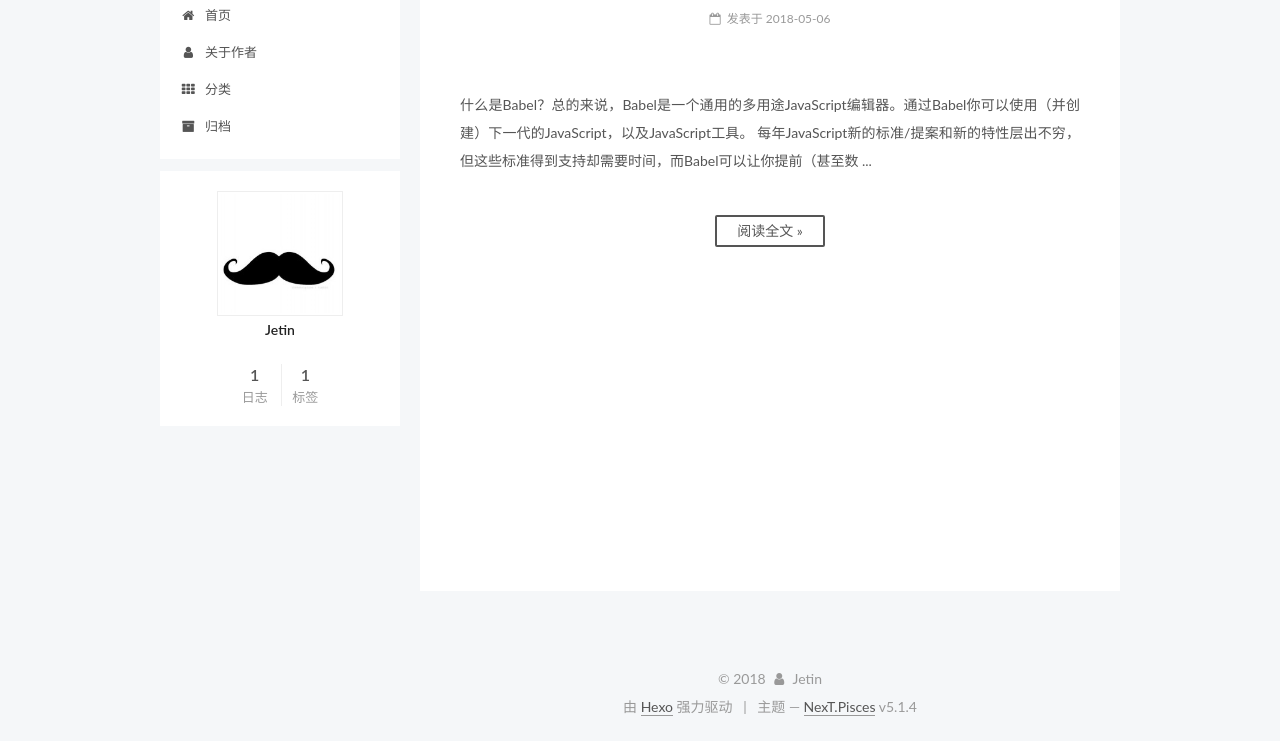
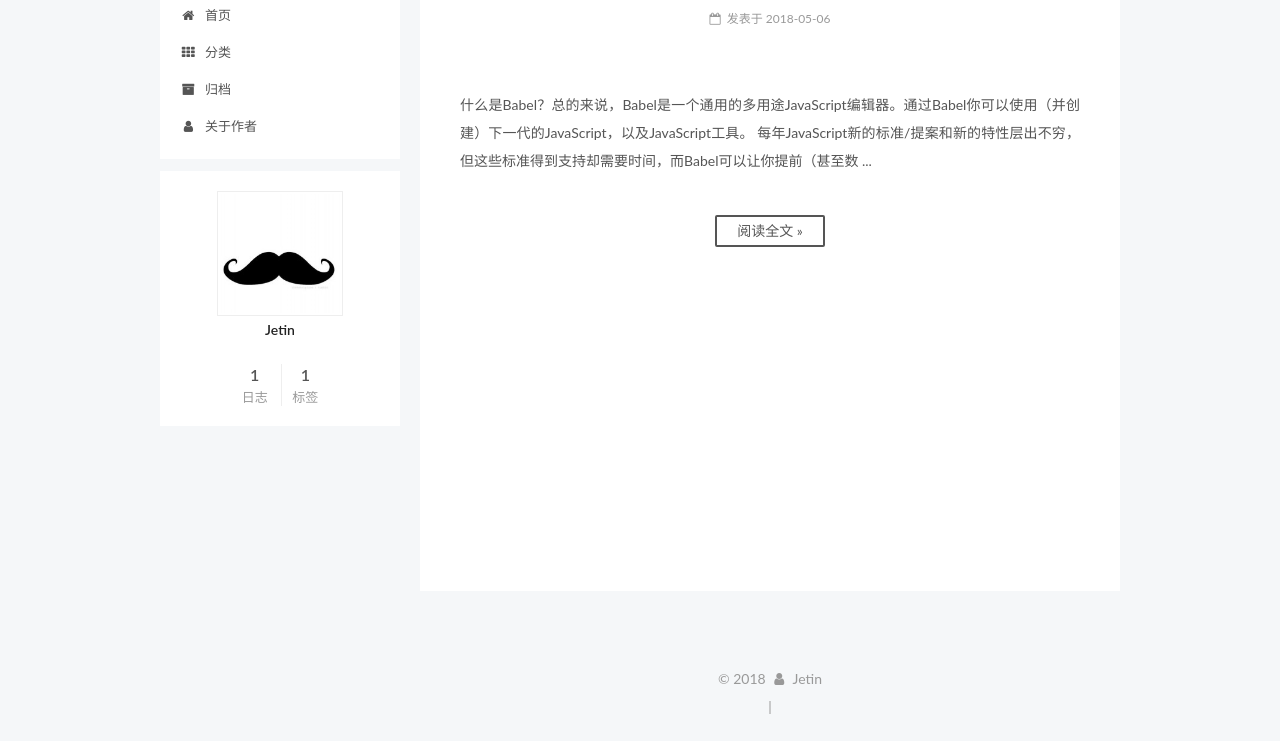
Before and after one commit to jetin93/jetin93.github.io, a plain HTML site: page index.html in a window 1280 px wide. Shown: the part 112-853 px from the top of the page. Drawn offline with Linux system fonts and the light colour scheme.

Commit message:
Site updated: 2018-05-24 16:43:02

```diff
--- a/css/main.css
+++ b/css/main.css
@@ -1823,7 +1823,7 @@ pre .javascript .function {
   width: 4px;
   height: 4px;
   border-radius: 50%;
-  background: #412dff;
+  background: #3bc6ff;
 }
 .links-of-blogroll {
   font-size: 13px;
--- a/index.html
+++ b/index.html
@@ -187,16 +187,6 @@
         </li>
 
 
-        <li class="menu-item menu-item-about">
-          <a href="/about/" rel="section">
-
-              <i class="menu-item-icon fa fa-fw fa-user"></i> <br />
-
-            关于作者
-          </a>
-        </li>
-
-
         <li class="menu-item menu-item-categories">
           <a href="/categories/" rel="section">
 
@@ -213,6 +203,16 @@
               <i class="menu-item-icon fa fa-fw fa-archive"></i> <br />
 
             归档
+          </a>
+        </li>
+
+
+        <li class="menu-item menu-item-about">
+          <a href="/about/" rel="section">
+
+              <i class="menu-item-icon fa fa-fw fa-user"></i> <br />
+
+            关于作者
           </a>
         </li>
 
@@ -473,15 +473,11 @@
 </div>
 
 
-  <div class="powered-by">由 <a class="theme-link" target="_blank" href="https://hexo.io">Hexo</a> 强力驱动</div>
-
 
 
   <span class="post-meta-divider">|</span>
 
 
-
-  <div class="theme-info">主题 &mdash; <a class="theme-link" target="_blank" href="https://github.com/iissnan/hexo-theme-next">NexT.Pisces</a> v5.1.4</div>
 
 
 
```
Also changed, not shown: 2018/05/06/babel-usage/index.html (+10 -14 lines), archives/2018/05/index.html (+10 -14 lines), archives/2018/index.html (+10 -14 lines), archives/index.html (+10 -14 lines), tags/Babel-JavaScript/index.html (+10 -14 lines).
